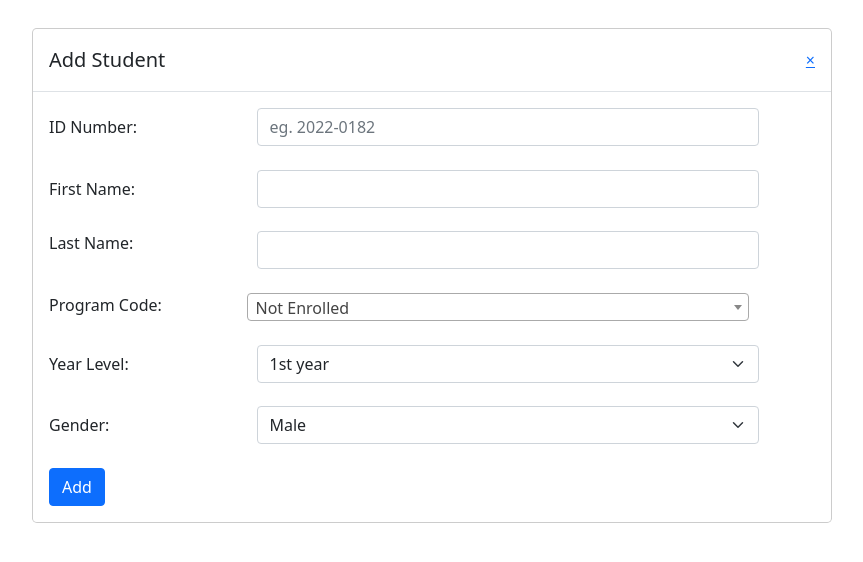
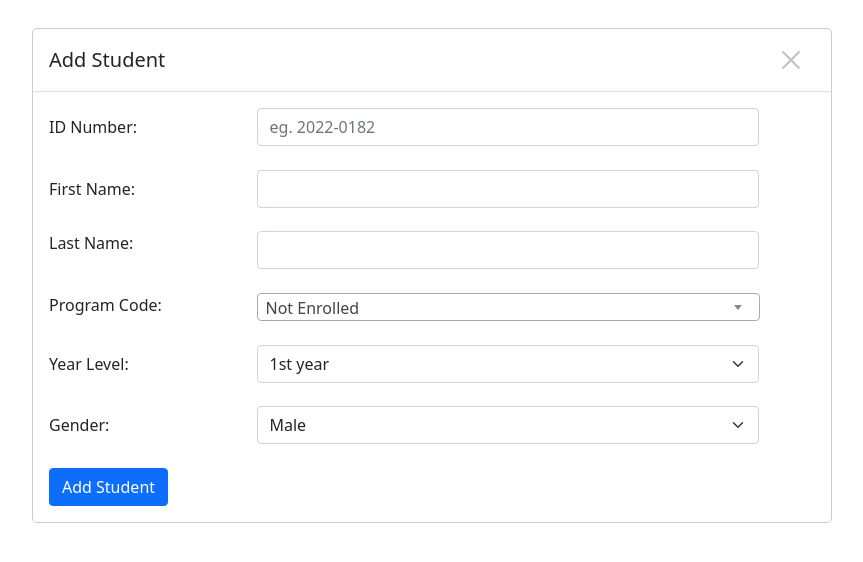
Before and after one commit to markangelogallardo/SSIS---Web-Server, a Flask app: page /student/add in a window 1280 px wide. Shown: the top 562 px of the page, without its empty margins (208-1071 px from the left). Run offline with Flask 3, Linux system fonts and the light colour scheme; data that the repository does not hold is empty; some libraries are stand-ins or nearby versions.

Commit message:
forms in general has been diffirentiated, should be gucci

```diff
--- a/app/models.py
+++ b/app/models.py
@@ -60,8 +60,6 @@ class Students(object):
             else:
                 name = err_cause.replace("-", " ")
                 return f"Inputted name '{name}' already exists."
-        else:
-            return error.args[1]
 
 class Programs(object):
     def __init__(self, prog_code=None, prog_name=None):
--- a/app/static/js/students/progChoice.js
+++ b/app/static/js/students/progChoice.js
@@ -1,9 +1,7 @@
 $(document).ready(function () {
-    $("#prog_code").on("click", function(){
-        console.log("you are inside")
-    })
-    $("#prog_code").select2({
-        placeholder: 'Name',
-        dropdownParent: $('#studForm')
-    })
+    $("#prog_code").select2();
+    $('#prog_code').on('select2:open', function() {
+        var selectWidth = $(this).outerWidth();
+        $('.select2-dropdown').css('width', selectWidth + 'px');
+    });
 });
--- a/app/static/js/students/search.js
+++ b/app/static/js/students/search.js
@@ -1,6 +1,7 @@
 $(document).ready(function(){
     $("#studentSearch").on("keyup", function() {
       var value = $(this).val().toLowerCase();
+      console.log(value)
       $("#studDeats tr").filter(function() {
         $(this).toggle($(this).text().toLowerCase().indexOf(value) > -1)
       });
--- a/app/static/style.css
+++ b/app/static/style.css
@@ -5,7 +5,8 @@
  */
 
 
-
+@media only screen and (min-width: 960px) {
+    /* styles for browsers larger than 960px; */
     table {
         border-spacing: 10x;
     }
@@ -43,14 +44,31 @@ th, td {
         margin-left: 5px;
         font-size: 1.5rem;
     }
-
-.form-select{
-    margin-left:10px;
+    .close {
+        position: absolute;
+        right: 32px;
+        width: 24px;
+        height: 24px;
+        opacity: 0.3;
+      }
+      .close:hover {
+        opacity: 1;
+      }
+      .close:before, .close:after {
+        position: absolute;
+        left: 15px;
+        content: ' ';
+        height: 24px;
+        width: 2px;
+        background-color: #333;
+      }
+      .close:before {
+        transform: rotate(45deg);
+      }
+      .close:after {
+        transform: rotate(-45deg);
       }
 
-.col-sm-5{
-    margin-left:15px;
-}
 
     @media screen and (max-width: 700px) {
         .row, .navbar {
@@ -66,3 +84,48 @@ th, td {
         display: flex;
         gap:1px
     }
+    .select2-selection {
+        margin-left: 10px;
+
+    }
+
+    .form-select{
+        margin-left:10px;
+    }
+
+    .col-sm-5{
+        margin-left:15px;
+    }
+
+    .select2-selection{
+        margin-left: 10px;
+        max-width: 720px;
+        width: 100.1%;
+        min-width: 10px;
+
+    }
+
+    .select2-dropdown{
+        margin-left: 10px;
+    }
+
+    #errorMessage{
+        margin-right: 125px;
+    }
+}
+@media only screen and (min-width: 1440px) {
+    /* styles for browsers larger than 1440px; */
+}
+@media only screen and (min-width: 2000px) {
+    /* for sumo sized (mac) screens */
+}
+@media only screen and (max-width: 480px) and (min-width: 720px) {
+   /* styles for mobile browsers smaller than 480px; (iPhone) */
+   .select2-selection{
+    margin-left: 10px;
+    width: 25%;
+    }
+    .select2-dropdown{
+        margin-left: 10px;
+    }
+}
--- a/app/student/controller.py
+++ b/app/student/controller.py
@@ -22,6 +22,8 @@ def add_student():
     year_lvl = form.year.data
     gender = form.gender.data
     form.prog_code.choices = [(None, "Not Enrolled")] + [(program[0], program[0] + " (" + program[1] +")") for program in programs]
+    if request.method == "GET":
+        return render_template('students/studentForms.html', title='Add Student', form=form)
     if request.method == 'POST':
         if form.validate():
             add_student = models.Students(id_num=id_num,
@@ -32,15 +34,8 @@ def add_student():
                                     gender=gender)
             try:
                 add_student.add()
-                #return jsonify(success=True)
-                flash(f"Student has been succesfully added!", "success")
             except mysql.connection.Error as e:
                 flash(models.Students.input_error(e), "danger")
-                #return jsonify({'error': models.Students.input_error(e)})
-
-        else:
-            flash(f"Student has been succesfully added!", "success")
-            #return redirect('/student')
 
     return render_template('students/studentForms.html', title='Add Student', form=form)
 
@@ -84,14 +79,8 @@ def edit_student(student_id):
 @student_bp.route('/student/delete/<student_id>', methods=['POST', 'GET'])
 def delete_student(student_id):
     if request.method == "GET":
-        '''if models.Students.delete(student_id):
-            return jsonify(success=True,message="Successfully deleted")
-        else:
-            return jsonify(success=False,message="Failed") '''
         try:
             models.Students.delete(student_id)
-            #return jsonify(success=True,message="Successfully deleted")
         except:
             flash(f"Unable to delete", "danger")
-            #return jsonify(success=False,message="Failed")
     return redirect(url_for('student.index'))
--- a/app/student/forms.py
+++ b/app/student/forms.py
@@ -1,12 +1,11 @@
 from flask_wtf import FlaskForm
-from wtforms import StringField, validators, SubmitField, SelectField
+from wtforms import StringField, validators, SelectField
 import app.models as models
 
 class StudentForm(FlaskForm):
-    id_num= StringField('ID Number:', [validators.DataRequired(), validators.Length(min=9, max=9, message="ID Number length is invalid"), validators.Regexp(regex="\\d{4}-\\d{4}",message="ID Number format is invalid")])
+    id_num= StringField('ID Number:', [validators.DataRequired(), validators.Length(min=9, max=9, message="ID Number length is invalid"), validators.Regexp(regex="\d{4}-\d{4}",message="ID Number format is invalid")])
     first_name = StringField('First Name:', [validators.DataRequired(message="No input entered")])
     last_name = StringField('Last Name:', [validators.DataRequired(message="No input entered")])
     prog_code = SelectField('Program Code:', [validators.DataRequired()], choices=[("", "")])
     year = SelectField('Year Level:', [validators.DataRequired()], choices=[('1st year'), ('2nd year'), ('3rd year'), ('4th year')])
     gender = SelectField('Gender:', [validators.DataRequired(message="No input entered")], choices=[('Male'), ('Female'), ('Rather not specify')])
-    add = SubmitField("Add")
--- a/app/templates/home_layout.html
+++ b/app/templates/home_layout.html
@@ -1,6 +1,3 @@
-
-
-
 {% block doc -%}
 <!DOCTYPE html>
 <html{% block html_attribs %}{% endblock html_attribs %}>
--- a/app/templates/students/student.html
+++ b/app/templates/students/student.html
@@ -63,7 +63,7 @@
               </div>
               <div class="col">
                 <form action="{{ url_for('student.delete_student', student_id= student[0]) }}" method="get">
-                  <button class="delBtn btn btn-danger" data-id="{{student[0]}}" >Delete</button>
+                  <button class="delBtn btn btn-danger" data-id="{{student[0]}}">Delete</button>
                 </form>
               </div>
             </div>
--- a/app/templates/students/studentForms.html
+++ b/app/templates/students/studentForms.html
@@ -1,4 +1,7 @@
 {% extends "home_layout.html"%}
+{%- block styles %}
+{{super()}}
+{%- endblock styles %}
 {%block content%}
 
 <div class="modal-dialog modal-lg" role="document">
@@ -9,12 +12,11 @@
             {% if messages%}
                 {% for category, message in messages%}
                     <div class="alert alert-{{category}}" id="errorMessage">{{message}}</div>
+                    <div></div>
                 {%endfor%}
             {%endif%}
         {%endwith%}
-        <a href="{{ url_for('student.index') }}" type="button" class="close" aria-label="Close">
-        <span aria-hidden="true">&times;</span>
-        </a>
+        <a href="{{ url_for('student.index') }}" type="button" class="close" aria-label="Close"></a>
     </div>
     <div class="modal-body" id="studForm">
         <form method="POST" id="student-form">
@@ -22,7 +24,12 @@
             <div class="row mb-3 ">
                 {{ form.id_num.label(class="col-sm-3 col-form-label") }}
                 <div class="col-sm-8">
+                    {% if title == "Edit Student"%}
+                        {{ form.id_num(id="idNum", class="form-control",  placeholder= "eg. 2022-0182", disabled_="disabled")}}
+                    {%else%}
                         {{ form.id_num(id="idNum", class="form-control",  placeholder= "eg. 2022-0182")}}
+                    {%endif%}
+
                 </div>
             </div>
             <div class="row mb-3">
@@ -55,19 +62,17 @@
                     {{ form.gender(class="form-select") }}
                 </div>
             </div>
-            <button type="submit" id="add-student"class="btn btn-primary">{{ form.add.label }}</button>
-
+            <button type="submit" id="confirm-student" class="btn btn-primary" >{{ title }}</button>
         </form>
     </div>
     </div>
 </div>
-
-{%- endblock content %}
-
 {% block scripts %}
 {{super()}}
     <link href="https://cdn.jsdelivr.net/npm/select2@4.1.0-rc.0/dist/css/select2.min.css" rel="stylesheet" />
     <script src="https://cdn.jsdelivr.net/npm/select2@4.1.0-rc.0/dist/js/select2.min.js"></script>
     <script src="https://cdn.jsdelivr.net/npm/@popperjs/core@2.9.2/dist/umd/popper.min.js"></script>
-    <script src="static/js/students/progChoice.js"></script>
+    <script src="{{ url_for('static', filename='js/students/progChoice.js') }}"></script>
 {%- endblock scripts %}
+
+{%- endblock content %}
```
Also changed, not shown: app/static/js/students/delStudModal.js (+1 -29 lines), app/static/js/students/confirmStudModal.js (deleted). Lines whose indentation alone changed are shown as unchanged.
